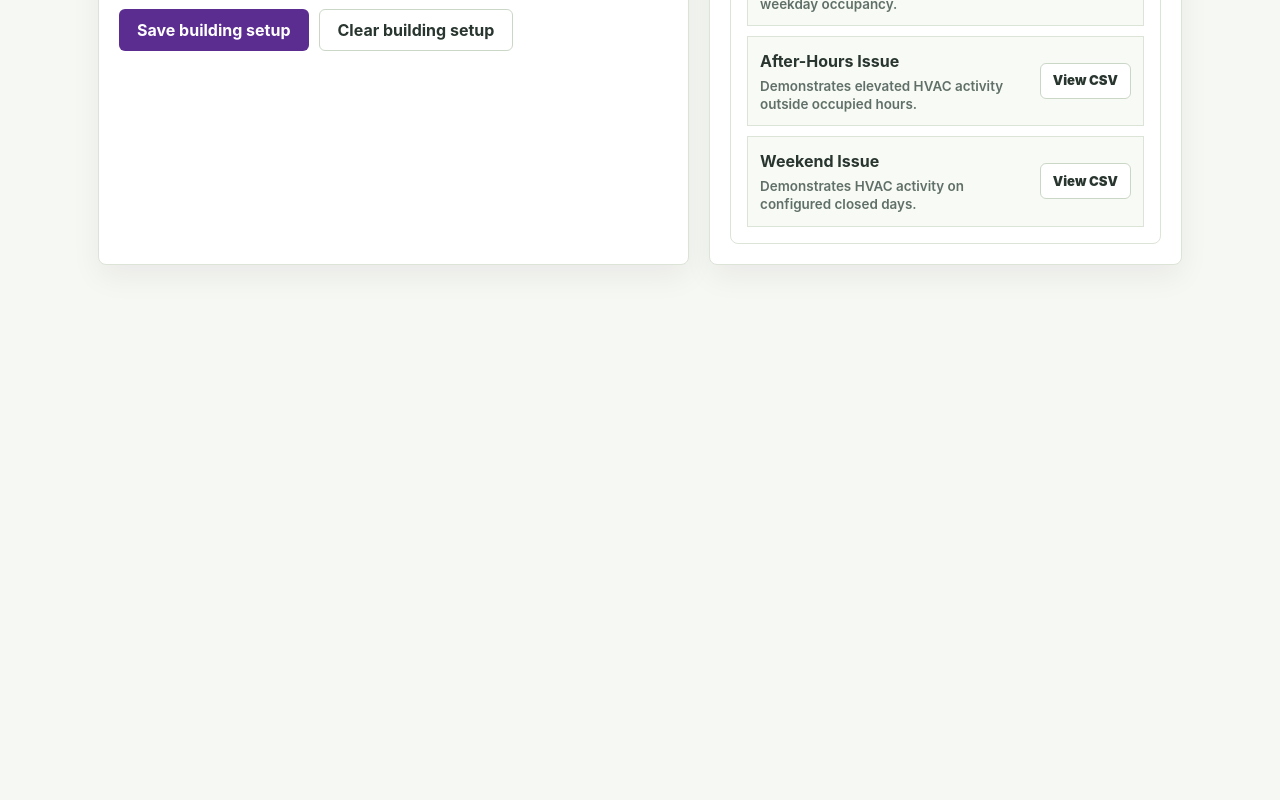
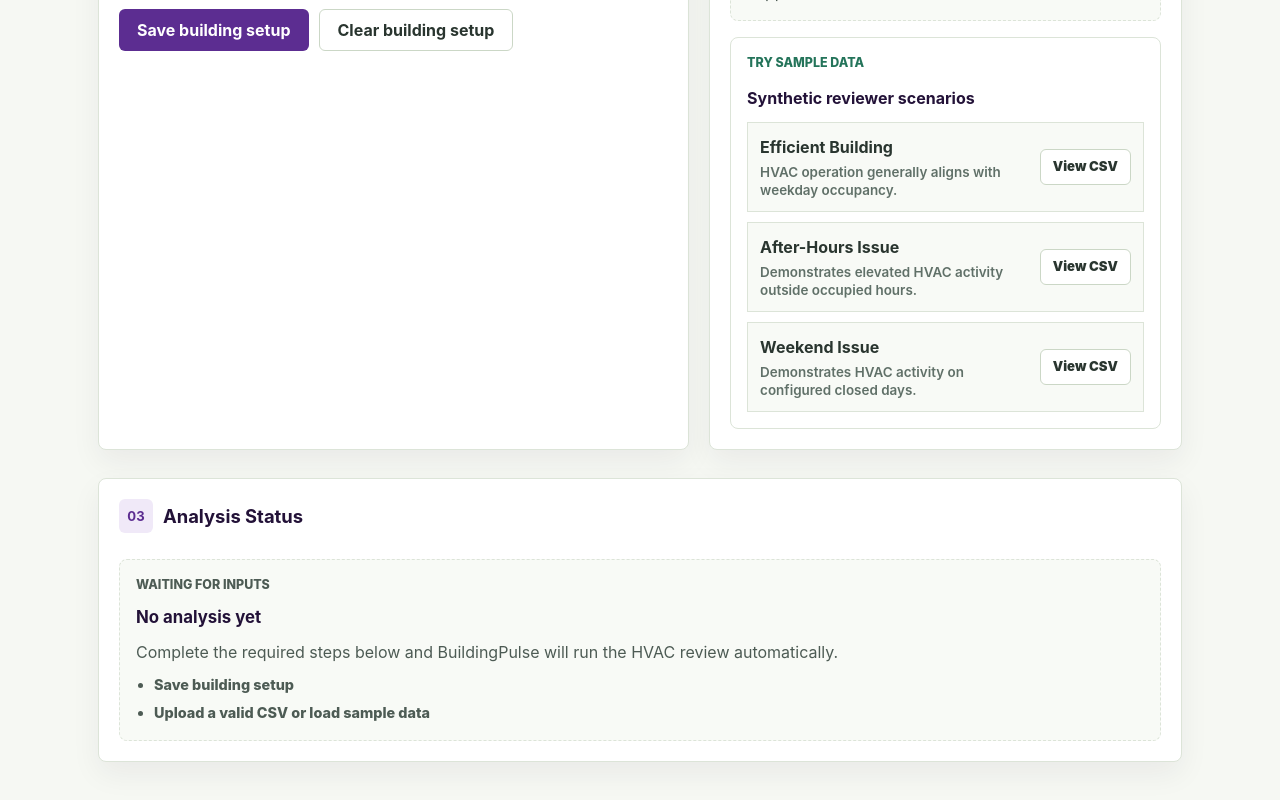
Before and after one commit to traval313/building-hvac-analyzer, a React (Vite) app: page / in a window 1280 px wide. Shown: the part 1006-1806 px from the top of the page. Before the commit the page ends 1327 px from the top, so only its background shows below. Built offline with nearby package versions, Linux system fonts and the light colour scheme.

Commit message:
error handling + UI

```diff
--- a/index.html
+++ b/index.html
@@ -2,6 +2,7 @@
 <html lang="en">
   <head>
     <meta charset="UTF-8" />
+    <link rel="icon" type="image/png" href="/buildingpulse-icon.png" />
     <meta name="viewport" content="width=device-width, initial-scale=1.0" />
     <title>BuildingPulse</title>
   </head>
--- a/src/App.tsx
+++ b/src/App.tsx
@@ -4,7 +4,7 @@ import CsvUpload from './components/CsvUpload';
 import EnergyBreakdownChart from './components/EnergyBreakdownChart';
 import HvacTimeSeriesChart from './components/HvacTimeSeriesChart';
 import { BuildingConfig } from './types/buildingConfig';
-import { CsvParseResult, CsvUploadFile } from './types/csvUpload';
+import { CsvParseIssue, CsvParseResult, CsvUploadFile } from './types/csvUpload';
 import {
   analyzeClosedDayActivity,
   analyzeStartupShutdown,
@@ -50,32 +50,39 @@ const formatDemand = (kw: number) =>
 const formatSeverity = (severity: Severity) =>
   severity.charAt(0).toUpperCase() + severity.slice(1);
 
+const formatCsvIssue = (issue: CsvParseIssue) => {
+  const location = issue.row ? `Row ${issue.row}: ` : '';
+  return `${location}${issue.message}`;
+};
+
+type AnalysisResult = {
+  energySummary: ReturnType<typeof calculateHvacEnergySummary>;
+  unoccupiedEnergyDiagnostic: ReturnType<typeof analyzeUnoccupiedEnergy>;
+  startupShutdownDiagnostic: ReturnType<typeof analyzeStartupShutdown>;
+  closedDayActivityDiagnostic: ReturnType<typeof analyzeClosedDayActivity>;
+  unoccupiedLoadRatioDiagnostic: ReturnType<typeof analyzeUnoccupiedLoadRatio>;
+};
+
+type AnalysisStatus = 'waiting' | 'running' | 'complete' | 'failed';
+
 function App() {
   const summaryRef = useRef<HTMLElement>(null);
   const [buildingConfig, setBuildingConfig] = useState<BuildingConfig | null>(null);
   const [csvFile, setCsvFile] = useState<CsvUploadFile | null>(null);
   const [csvParseResult, setCsvParseResult] = useState<CsvParseResult | null>(null);
+  const [analysisResult, setAnalysisResult] = useState<AnalysisResult | null>(null);
+  const [analysisStatus, setAnalysisStatus] = useState<AnalysisStatus>('waiting');
+  const [analysisError, setAnalysisError] = useState('');
+  const [analysisAttempt, setAnalysisAttempt] = useState(0);
   const [analysisOrigin, setAnalysisOrigin] = useState<'uploaded' | 'sample' | null>(null);
   const [activeSampleId, setActiveSampleId] = useState<SampleDatasetId | null>(null);
   const [buildingConfigStatus, setBuildingConfigStatus] = useState<'saved' | 'previous'>('saved');
   const [shouldScrollToSummary, setShouldScrollToSummary] = useState(false);
-  const energySummary =
-    buildingConfig && csvParseResult
-      ? calculateHvacEnergySummary(csvParseResult.records, buildingConfig.electricityRate)
-      : null;
-  const unoccupiedEnergyDiagnostic = energySummary
-    ? analyzeUnoccupiedEnergy(energySummary)
-    : null;
-  const startupShutdownDiagnostic = energySummary
-    ? analyzeStartupShutdown(energySummary)
-    : null;
-  const closedDayActivityDiagnostic =
-    energySummary && buildingConfig
-      ? analyzeClosedDayActivity(energySummary, buildingConfig.normalOperatingDays)
-      : null;
-  const unoccupiedLoadRatioDiagnostic = energySummary
-    ? analyzeUnoccupiedLoadRatio(energySummary)
-    : null;
+  const energySummary = analysisResult?.energySummary ?? null;
+  const unoccupiedEnergyDiagnostic = analysisResult?.unoccupiedEnergyDiagnostic ?? null;
+  const startupShutdownDiagnostic = analysisResult?.startupShutdownDiagnostic ?? null;
+  const closedDayActivityDiagnostic = analysisResult?.closedDayActivityDiagnostic ?? null;
+  const unoccupiedLoadRatioDiagnostic = analysisResult?.unoccupiedLoadRatioDiagnostic ?? null;
   const recommendations =
     unoccupiedEnergyDiagnostic &&
     startupShutdownDiagnostic &&
@@ -105,7 +112,7 @@ function App() {
     : null;
 
   useEffect(() => {
-    if (!energySummary || !shouldScrollToSummary) {
+    if (analysisStatus !== 'complete' || !energySummary || !shouldScrollToSummary) {
       return;
     }
 
@@ -114,7 +121,53 @@ function App() {
       block: 'start',
     });
     setShouldScrollToSummary(false);
-  }, [energySummary, shouldScrollToSummary]);
+  }, [analysisStatus, energySummary, shouldScrollToSummary]);
+
+  useEffect(() => {
+    if (!buildingConfig || !csvParseResult) {
+      setAnalysisResult(null);
+      setAnalysisStatus('waiting');
+      setAnalysisError('');
+      return;
+    }
+
+    setAnalysisStatus('running');
+    setAnalysisError('');
+    setAnalysisResult(null);
+
+    const analysisTimer = window.setTimeout(() => {
+      try {
+        const nextEnergySummary = calculateHvacEnergySummary(
+          csvParseResult.records,
+          buildingConfig.electricityRate,
+        );
+        const nextUnoccupiedEnergyDiagnostic = analyzeUnoccupiedEnergy(nextEnergySummary);
+        const nextStartupShutdownDiagnostic = analyzeStartupShutdown(nextEnergySummary);
+        const nextClosedDayActivityDiagnostic = analyzeClosedDayActivity(
+          nextEnergySummary,
+          buildingConfig.normalOperatingDays,
+        );
+        const nextUnoccupiedLoadRatioDiagnostic = analyzeUnoccupiedLoadRatio(nextEnergySummary);
+
+        setAnalysisResult({
+          energySummary: nextEnergySummary,
+          unoccupiedEnergyDiagnostic: nextUnoccupiedEnergyDiagnostic,
+          startupShutdownDiagnostic: nextStartupShutdownDiagnostic,
+          closedDayActivityDiagnostic: nextClosedDayActivityDiagnostic,
+          unoccupiedLoadRatioDiagnostic: nextUnoccupiedLoadRatioDiagnostic,
+        });
+        setAnalysisStatus('complete');
+      } catch {
+        setAnalysisResult(null);
+        setAnalysisStatus('failed');
+        setAnalysisError(
+          'Analysis could not be completed with this setup and CSV. Check the uploaded data, then retry or reset the analysis.',
+        );
+      }
+    }, 450);
+
+    return () => window.clearTimeout(analysisTimer);
+  }, [analysisAttempt, buildingConfig, csvParseResult]);
 
   const handleCsvSelect = (file: CsvUploadFile, parseResult: CsvParseResult) => {
     setCsvFile(file);
@@ -127,6 +180,9 @@ function App() {
   const handleCsvRemove = () => {
     setCsvFile(null);
     setCsvParseResult(null);
+    setAnalysisResult(null);
+    setAnalysisStatus('waiting');
+    setAnalysisError('');
     setAnalysisOrigin(null);
     setActiveSampleId(null);
     setShouldScrollToSummary(false);
@@ -140,6 +196,20 @@ function App() {
       setShouldScrollToSummary(true);
     }
   };
+
+  const handleAnalysisRetry = () => {
+    setShouldScrollToSummary(true);
+    setAnalysisAttempt((currentAttempt) => currentAttempt + 1);
+  };
+
+  const handleAnalysisReset = () => {
+    handleCsvRemove();
+  };
+
+  const missingPrerequisites = [
+    !buildingConfig ? 'Save building setup' : null,
+    !csvParseResult ? 'Upload a valid CSV or load sample data' : null,
+  ].filter((item): item is string => Boolean(item));
 
   const handleBuildingConfigClear = () => {
     if (buildingConfig) {
@@ -236,7 +306,61 @@ function App() {
         </div>
       </section>
 
-      {energySummary && (
+      {analysisStatus !== 'complete' && (
+        <section
+          className={`panel analysis-panel analysis-state analysis-state-${analysisStatus}`}
+          aria-labelledby="analysis-state-title"
+          ref={summaryRef}
+        >
+          <div className="panel-heading">
+            <span>03</span>
+            <h2 id="analysis-state-title">Analysis Status</h2>
+          </div>
+          {analysisStatus === 'waiting' && (
+            <div className="feedback-panel neutral" role="status">
+              <p className="summary-label">Waiting for inputs</p>
+              <h3>No analysis yet</h3>
+              <p>
+                Complete the required steps below and BuildingPulse will run the HVAC review
+                automatically.
+              </p>
+              <ul className="status-checklist">
+                {missingPrerequisites.map((item) => (
+                  <li key={item}>{item}</li>
+                ))}
+              </ul>
+            </div>
+          )}
+          {analysisStatus === 'running' && (
+            <div className="feedback-panel active" aria-live="polite" role="status">
+              <span className="spinner" aria-hidden="true" />
+              <p className="summary-label">Analyzing data</p>
+              <h3>Reviewing HVAC patterns</h3>
+              <p>
+                Calculating energy totals, after-hours behavior, closed-day activity, and
+                recommendations.
+              </p>
+            </div>
+          )}
+          {analysisStatus === 'failed' && (
+            <div className="feedback-panel danger" role="alert">
+              <p className="summary-label">Analysis failed</p>
+              <h3>Results could not be generated</h3>
+              <p>{analysisError}</p>
+              <div className="file-actions">
+                <button type="button" onClick={handleAnalysisRetry}>
+                  Retry analysis
+                </button>
+                <button className="secondary-button" type="button" onClick={handleAnalysisReset}>
+                  Reset upload
+                </button>
+              </div>
+            </div>
+          )}
+        </section>
+      )}
+
+      {analysisStatus === 'complete' && energySummary && (
         <section
           className="panel analysis-panel"
           aria-labelledby="energy-summary-title"
@@ -252,6 +376,17 @@ function App() {
               <span>
                 {sampleDatasets.find((sample) => sample.id === activeSampleId)?.label}
               </span>
+            </div>
+          )}
+          {csvParseResult && csvParseResult.warnings.length > 0 && (
+            <div className="result-warning-panel" role="status">
+              <p className="summary-label">Data quality warnings</p>
+              <h3>Analysis completed with notes</h3>
+              <ul>
+                {csvParseResult.warnings.map((warning) => (
+                  <li key={formatCsvIssue(warning)}>{formatCsvIssue(warning)}</li>
+                ))}
+              </ul>
             </div>
           )}
           <div className="metric-grid">
@@ -283,7 +418,7 @@ function App() {
         </section>
       )}
 
-      {csvParseResult && (
+      {analysisStatus === 'complete' && csvParseResult && (
         <section className="panel analysis-panel" aria-labelledby="time-series-title">
           <div className="panel-heading">
             <span>04</span>
@@ -496,6 +631,32 @@ function App() {
           </div>
         </section>
       )}
+
+      {analysisStatus === 'complete' &&
+        unoccupiedEnergyDiagnostic &&
+        startupShutdownDiagnostic &&
+        closedDayActivityDiagnostic &&
+        unoccupiedLoadRatioDiagnostic &&
+        recommendations.length === 0 && (
+        <section className="panel analysis-panel" aria-labelledby="recommendations-title">
+          <div className="panel-heading">
+            <span>06</span>
+            <h2 id="recommendations-title">Recommended Actions</h2>
+          </div>
+          <div className="feedback-panel success" role="status">
+            <p className="summary-label">No priority actions</p>
+            <h3>No recommendations triggered</h3>
+            <p>
+              The uploaded data did not cross the current recommendation thresholds. Keep this
+              report with the building record and rerun the review when schedules or occupancy
+              patterns change.
+            </p>
+            <button className="secondary-button" type="button" onClick={handleAnalysisRetry}>
+              Rerun analysis
+            </button>
+          </div>
+        </section>
+      )}
     </main>
   );
 }
--- a/src/components/CsvUpload.tsx
+++ b/src/components/CsvUpload.tsx
@@ -77,8 +77,9 @@ function CsvUpload({
   onSampleSelect,
 }: CsvUploadProps) {
   const inputRef = useRef<HTMLInputElement>(null);
-  const [error, setError] = useState('');
+  const [errors, setErrors] = useState<string[]>([]);
   const [isPreparing, setIsPreparing] = useState(false);
+  const [preparingLabel, setPreparingLabel] = useState('');
   const [loadingSampleId, setLoadingSampleId] = useState<SampleDatasetId | null>(null);
   const [previewSample, setPreviewSample] = useState<SampleDataset | null>(null);
 
@@ -90,35 +91,37 @@ function CsvUpload({
 
   const handleFileChange = async (event: ChangeEvent<HTMLInputElement>) => {
     const file = event.target.files?.[0] ?? null;
-    setError('');
+    setErrors([]);
 
     if (!file) {
       return;
     }
 
     if (!isCsvFile(file)) {
-      setError('Select a CSV file with a .csv extension.');
+      setErrors(['Select a CSV file with a .csv extension.']);
       resetInput();
       return;
     }
 
     setIsPreparing(true);
+    setPreparingLabel(`Validating ${file.name}`);
 
     try {
       const result = await parseCsvFile(file);
 
       if (result.errors.length > 0) {
-        setError(result.errors.map(formatIssue).join(' '));
+        setErrors(result.errors.map(formatIssue));
         resetInput();
         return;
       }
 
       onFileSelect(file, result);
     } catch {
-      setError('Unable to read this CSV file.');
+      setErrors(['Unable to read this CSV file. Try exporting a fresh CSV and upload it again.']);
       resetInput();
     } finally {
       setIsPreparing(false);
+      setPreparingLabel('');
     }
   };
 
@@ -128,24 +131,27 @@ function CsvUpload({
     }
 
     resetInput();
-    setError('');
+    setErrors([]);
     setIsPreparing(true);
+    setPreparingLabel(`Loading ${sample.label}`);
     setLoadingSampleId(sample.id);
 
     try {
       await onSampleSelect(sample);
     } catch {
-      setError('Unable to load this sample dataset.');
+      setErrors(['Unable to load this sample dataset. Try another sample or upload a CSV.']);
     } finally {
       setIsPreparing(false);
+      setPreparingLabel('');
       setLoadingSampleId(null);
     }
   };
 
   const handleRemove = () => {
     resetInput();
-    setError('');
+    setErrors([]);
     setIsPreparing(false);
+    setPreparingLabel('');
     onFileRemove();
   };
 
@@ -176,8 +182,8 @@ function CsvUpload({
         <span className="csv-picker-subtitle">CSV contents stay in this browser.</span>
         <input
           accept=".csv,text/csv"
-          aria-describedby={error ? 'csv-upload-error' : undefined}
-          aria-invalid={Boolean(error)}
+          aria-describedby={errors.length > 0 ? 'csv-upload-error' : undefined}
+          aria-invalid={errors.length > 0}
           disabled={isPreparing}
           id="csvFile"
           name="csvFile"
@@ -186,6 +192,17 @@ function CsvUpload({
           type="file"
         />
       </label>
+
+      {!selectedFile && !isPreparing && errors.length === 0 && (
+        <div className="upload-empty-state" role="status">
+          <p className="summary-label">No file loaded</p>
+          <h3>Upload data or choose a sample</h3>
+          <p>
+            Expected columns are timestamp, occupied, and hvac_kw. Optional temperature columns are
+            supported.
+          </p>
+        </div>
+      )}
 
       <section className="sample-data-section" aria-labelledby="sample-data-title">
         <div>
@@ -270,14 +287,27 @@ function CsvUpload({
 
       {isPreparing && (
         <div className="upload-status" aria-live="polite" role="status">
-          Parsing CSV records...
+          <span className="spinner small" aria-hidden="true" />
+          <span>{preparingLabel || 'Preparing CSV records'}</span>
         </div>
       )}
 
-      {error && (
-        <p className="field-error" id="csv-upload-error">
-          {error}
-        </p>
+      {errors.length > 0 && (
+        <div className="validation-panel" id="csv-upload-error" role="alert">
+          <p className="summary-label">CSV validation error</p>
+          <h3>File was not loaded</h3>
+          <ul>
+            {errors.slice(0, 6).map((message) => (
+              <li key={message}>{message}</li>
+            ))}
+          </ul>
+          {errors.length > 6 && (
+            <p>{errors.length - 6} more issue{errors.length - 6 === 1 ? '' : 's'} found.</p>
+          )}
+          <button className="secondary-button" type="button" onClick={handleReplace}>
+            Try another CSV
+          </button>
+        </div>
       )}
 
       {selectedFile && !isPreparing && (
--- a/src/styles.css
+++ b/src/styles.css
@@ -291,6 +291,98 @@ h1 {
   font-weight: 700;
 }
 
+.feedback-panel,
+.validation-panel,
+.upload-empty-state,
+.result-warning-panel {
+  display: grid;
+  gap: 10px;
+  min-width: 0;
+  padding: 16px;
+  border: 1px solid #dce4d8;
+  border-radius: 8px;
+  background: #ffffff;
+}
+
+.feedback-panel h3,
+.validation-panel h3,
+.upload-empty-state h3,
+.result-warning-panel h3 {
+  margin: 0;
+  color: #231238;
+  font-size: 1.05rem;
+}
+
+.feedback-panel p,
+.validation-panel p,
+.upload-empty-state p,
+.result-warning-panel p {
+  margin-bottom: 0;
+  color: #4d5b54;
+}
+
+.feedback-panel.neutral,
+.upload-empty-state {
+  border-style: dashed;
+  background: #f8faf6;
+}
+
+.feedback-panel.active {
+  border-color: #cdb7e4;
+  background: #f7f1fd;
+}
+
+.feedback-panel.danger,
+.validation-panel {
+  border-color: #f2b8b1;
+  background: #fff4f2;
+}
+
+.feedback-panel.success {
+  border-color: #b7dcc9;
+  background: #f0faf5;
+}
+
+.validation-panel ul,
+.result-warning-panel ul,
+.status-checklist {
+  display: grid;
+  gap: 6px;
+  margin: 0;
+  padding-left: 18px;
+  color: #4d5b54;
+  font-size: 0.9rem;
+}
+
+.validation-panel ul {
+  color: #8f1f17;
+}
+
+.status-checklist li {
+  font-weight: 800;
+}
+
+.spinner {
+  width: 28px;
+  height: 28px;
+  border: 3px solid #d8c4ef;
+  border-top-color: #5c2d91;
+  border-radius: 50%;
+  animation: spin 760ms linear infinite;
+}
+
+.spinner.small {
+  width: 18px;
+  height: 18px;
+  border-width: 2px;
+}
+
+@keyframes spin {
+  to {
+    transform: rotate(360deg);
+  }
+}
+
 .csv-upload {
   display: grid;
   gap: 16px;
@@ -508,6 +600,9 @@ h1 {
 }
 
 .upload-status {
+  display: flex;
+  gap: 10px;
+  align-items: center;
   padding: 12px 14px;
   border-radius: 6px;
   color: #231238;
@@ -589,6 +684,15 @@ h1 {
   border: 1px solid #ead7a8;
   border-radius: 6px;
   background: #fff8e7;
+}
+
+.result-warning-panel {
+  border-color: #ead7a8;
+  background: #fff8e7;
+}
+
+.result-warning-panel ul {
+  color: #6d4b0d;
 }
 
 .parse-warnings ul {
```
